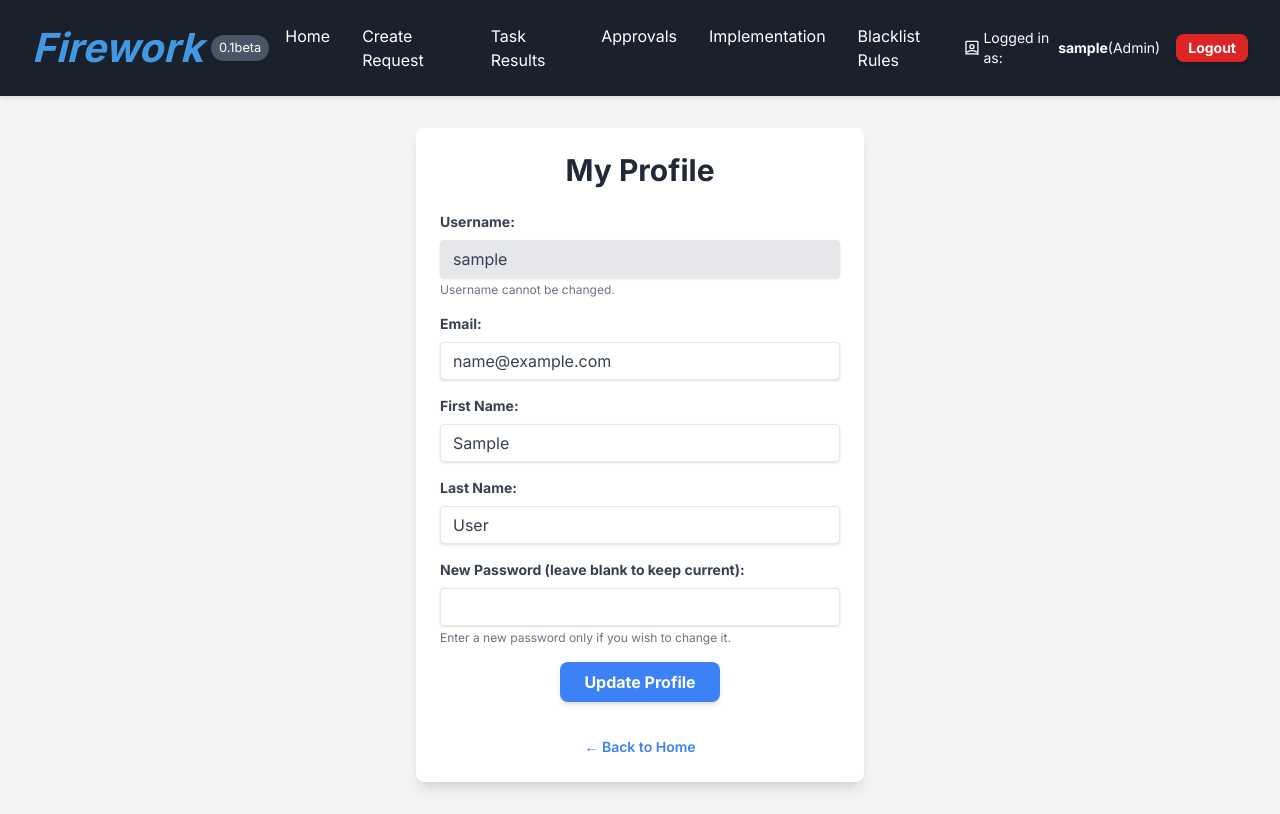
After one commit to pynetscript/firework, a Flask app: page /profile in a window 1280 px wide. The commit adds this page. Run offline with Flask 3, Linux system fonts and the light colour scheme; a user stored in the database is signed in; tables that the repository leaves empty hold one stand-in row (values such as "Sample post"); some libraries are stand-ins or nearby versions.

Commit message:
Base + Palo Alto + Login worksgit add .!

```diff
--- a/app/routes.py
+++ b/app/routes.py
@@ -1,12 +1,12 @@
-from flask import Blueprint, render_template, request, jsonify, redirect, url_for, flash
-from app.models import FirewallRule, BlacklistRule, db, User # Import User model
+from flask import Blueprint, render_template, request, jsonify, redirect, url_for, flash, abort
+from app.models import FirewallRule, BlacklistRule, db, User
 import ipaddress
 import json
 import logging
 from datetime import datetime
-from flask_login import login_required, current_user # Import current_user
+from flask_login import login_required, current_user
 from app.services.network_automation import NetworkAutomationService
-from app.decorators import roles_required, no_self_approval # Import custom decorators
+from app.decorators import roles_required, no_self_approval
 
 
 routes = Blueprint('routes', __name__)
@@ -17,6 +17,8 @@ app_logger = logging.getLogger(__name__)
 
 @routes.route('/')
 def home():
+    # If not authenticated, Flask-Login will redirect to auth.login due to login_manager.login_view setting.
+    # We explicitly redirect here to ensure a clean redirect from the root URL.
     if not current_user.is_authenticated:
         return redirect(url_for('auth.login'))
     # Redirect authenticated users to a default dashboard page
@@ -24,14 +26,14 @@ def home():
 
 
 @routes.route('/request-form')
-@login_required
+@login_required # Ensures user is logged in
 @roles_required('superadmin', 'admin', 'requester') # Only these roles can create requests
 def request_form():
     return render_template('request_form.html')
 
 
 @routes.route('/task-results')
-@login_required
+@login_required # Ensures user is logged in
 @roles_required('superadmin', 'admin', 'implementer', 'approver', 'requester') # All roles can see task results, but content varies
 def task_results():
     if current_user.role == 'requester':
@@ -48,7 +50,39 @@ def task_results():
             rule.firewalls_involved = []
     return render_template('task_results.html', rules=rules)
 
-# --- Helper Validation Functions (unchanged) ---
+
+# --- User Profile Page ---
+@routes.route('/profile', methods=['GET', 'POST'])
+@login_required # Ensures user is logged in
+def profile():
+    user = current_user # The current_user object is already loaded by Flask-Login
+
+    if request.method == 'POST':
+        # Update user details
+        user.username = request.form.get('username', user.username) # Username from form, fallback to current
+        user.email = request.form.get('email', user.email) # Email from form, fallback to current
+        user.first_name = request.form.get('first_name')
+        user.last_name = request.form.get('last_name')
+
+        new_password = request.form.get('password')
+        if new_password:
+            user.set_password(new_password)
+            flash('Password updated successfully!', 'success')
+            app_logger.info(f"User {user.username} (ID: {user.id}) updated their password.")
+
+        try:
+            db.session.commit()
+            flash('Profile updated successfully!', 'success')
+            app_logger.info(f"User {user.username} (ID: {user.id}) updated their profile details.")
+            return redirect(url_for('routes.profile'))
+        except Exception as e:
+            db.session.rollback()
+            flash(f'Error updating profile: {e}', 'error')
+            app_logger.error(f"Error updating profile for user {user.username} (ID: {user.id}): {e}", exc_info=True)
+
+    return render_template('profile.html', user=user)
+
+# --- Helper Validation Functions (unchanged, not directly exposed as routes) ---
 def validate_ip_address(ip_str, field_name):
     """Validates if a string is a valid IPv4 address or network."""
     if not ip_str:
@@ -112,7 +146,7 @@ def validate_port(port_value):
             return False, f"Invalid port format: '{port_value}'. Must be an integer, 'start-end', or 'any'."
 
 
-# --- Blacklist Logic (unchanged for now, will apply roles later) ---
+# --- Blacklist Logic (unchanged) ---
 def check_blacklist(source_ip, destination_ip, protocol, destination_port):
     """
     Checks if a given request matches any active blacklist rules.
@@ -188,8 +222,8 @@ def check_blacklist(source_ip, destination_ip, protocol, destination_port):
     return False, None
 
 @routes.route('/api/request', methods=['POST'])
-@login_required # Ensure user is logged in to make a request
-@roles_required('superadmin', 'admin', 'requester') # Only these roles can make a request
+@login_required
+@roles_required('superadmin', 'admin', 'requester')
 def create_request():
     data = request.form
 
@@ -200,7 +234,6 @@ def create_request():
 
     errors = []
 
-    # 1.1 Pre-check: Input field validation
     is_valid, error_msg = validate_ip_address(source_ip, "Source IP")
     if not is_valid: errors.append(error_msg)
     is_valid, error_msg = validate_ip_address(destination_ip, "Destination IP")
@@ -214,7 +247,6 @@ def create_request():
         app_logger.warning(f"Request validation failed: {errors}")
         return jsonify({"status": "error", "message": "Validation failed", "errors": errors}), 400
 
-    # 2.2 Pre-check: Run requested rule against blacklist db
     is_blacklisted, rule_name = check_blacklist(source_ip, destination_ip, protocol, dest_port)
     if is_blacklisted:
         app_logger.warning(f"Request from {source_ip} to {destination_ip}:{dest_port}/{protocol} denied by blacklist rule: '{rule_name}' for user {current_user.username}.")
@@ -223,13 +255,11 @@ def create_request():
         app_logger.info(f"Request from {source_ip} to {destination_ip}:{dest_port}/{protocol} passed blacklist check for user {current_user.username}.")
 
 
-    # --- Pre-check 2.3 & 2.4: Network Path & Firewall Identification using service ---
     firewalls_in_path = []
-    initial_rule_status = "Pending" # Default status before pathfinding
-    initial_approval_status = "Pending" # Default approval status
+    initial_rule_status = "Pending"
+    initial_approval_status = "Pending"
 
     try:
-        # 1. Call Ansible collector playbook and DB builder via service
         collection_result = network_automation_service.run_collector()
         if collection_result["status"] == "error":
             raise RuntimeError(collection_result["message"])
@@ -239,28 +269,25 @@ def create_request():
             raise RuntimeError(db_build_result["message"])
 
 
-        # 2. Run Pathfinder script and capture JSON output via service
         firewalls_in_path = network_automation_service.find_path_and_firewalls(source_ip, destination_ip)
 
         if firewalls_in_path:
-            # --- NEW: Check if policy already exists on identified firewalls ---
             policy_already_exists = network_automation_service.check_policy_existence(
                 source_ip, destination_ip, protocol, dest_port, firewalls_in_path
             )
             if policy_already_exists:
                 app_logger.info(f"Existing policy found for {source_ip} to {destination_ip}:{dest_port}/{protocol}. Request marked as already implemented.")
                 return jsonify({"status": "info", "message": "Requested access is already implemented on one or more firewalls in the path."}), 200
-            # --- END NEW CHECK ---
 
-            initial_rule_status = "Pending Approval" # Firewalls found, needs human approval
+            initial_rule_status = "Pending Approval"
             initial_approval_status = "Pending"
             app_logger.info(f"Path found for {source_ip} to {destination_ip}. Firewalls involved: {firewalls_in_path}. Request set to 'Pending Approval'.")
         else:
-            initial_rule_status = "No Firewall Involved" # No firewalls, might not need approval or different workflow
-            initial_approval_status = "N/A" # Not applicable for approval
+            initial_rule_status = "No Firewall Involved"
+            initial_approval_status = "N/A"
             app_logger.info(f"No firewalls found in path for {source_ip} to {destination_ip}. Request set to 'No Firewall Involved'.")
 
-    except RuntimeError as e: # Catch RuntimeError raised by the service
+    except RuntimeError as e:
         app_logger.error(f"Network automation service failed during pre-check for {source_ip} to {destination_ip}: {e}")
         initial_rule_status = "Pathfinding Failed"
         initial_approval_status = "Failed"
@@ -275,7 +302,6 @@ def create_request():
         return jsonify({"status": "error", "message": "Pre-check failed", "errors": errors, "path_status": initial_rule_status}), 500
 
 
-    # If validation and blacklist checks pass, proceed to create the rule
     try:
         rule = FirewallRule(
             source_ip=source_ip,
@@ -285,7 +311,7 @@ def create_request():
             status=initial_rule_status,
             approval_status=initial_approval_status,
             firewalls_involved=firewalls_in_path,
-            requester_id=current_user.id # Set the requester ID
+            requester_id=current_user.id
         )
         db.session.add(rule)
         db.session.commit()
@@ -300,22 +326,21 @@ def create_request():
 # --- Blacklist Management Routes ---
 
 @routes.route('/admin/blacklist', methods=['GET'])
-@login_required
-@roles_required('superadmin', 'admin', 'implementer') # Admins/Superadmins can manage, Implementers can view
+@login_required # Ensures user is logged in
+@roles_required('superadmin', 'admin', 'implementer')
 def blacklist_rules_list():
     """Displays a list of all blacklist rules."""
     return render_template('blacklist_rules_list.html')
 
 @routes.route('/admin/blacklist/add', methods=['GET', 'POST'])
-@login_required
-@roles_required('superadmin', 'admin') # Only superadmin and admin can add blacklist rules
+@login_required # Ensures user is logged in
+@roles_required('superadmin', 'admin')
 def add_blacklist_rule():
     """Displays the form to add a new blacklist rule and handles its submission."""
     if request.method == 'POST':
         data = request.form
         try:
             sequence = int(data['sequence'])
-            # Check for existing sequence
             if BlacklistRule.query.filter_by(sequence=sequence).first():
                 flash(f"Rule with sequence {sequence} already exists. Please choose a different sequence.", 'error')
                 app_logger.warning(f"Attempted by {current_user.username} to add blacklist rule with duplicate sequence: {sequence}")
@@ -350,8 +375,8 @@ def add_blacklist_rule():
     return render_template('add_blacklist_form.html')
 
 @routes.route('/admin/blacklist/<int:rule_id>', methods=['GET'])
-@login_required
-@roles_required('superadmin', 'admin', 'implementer') # Admins/Superadmins/Implementers can view
+@login_required # Ensures user is logged in
+@roles_required('superadmin', 'admin', 'implementer')
 def blacklist_rule_detail(rule_id):
     """Displays the details of a specific blacklist rule."""
     rule = BlacklistRule.query.get_or_404(rule_id)
@@ -360,8 +385,8 @@ def blacklist_rule_detail(rule_id):
 
 # --- API Endpoints for Blacklist Rules (for AJAX calls) ---
 @routes.route('/api/blacklist_rules', methods=['GET'])
-@login_required
-@roles_required('superadmin', 'admin', 'implementer') # All who can view the list can fetch data
+@login_required # Ensures user is logged in
+@roles_required('superadmin', 'admin', 'implementer')
 def get_blacklist_rules_api():
     """API endpoint to get all blacklist rules."""
     rules = BlacklistRule.query.order_by(BlacklistRule.sequence).all()
@@ -384,8 +409,8 @@ def get_blacklist_rules_api():
     return jsonify(rules_data), 200
 
 @routes.route('/api/blacklist_rules/<int:rule_id>', methods=['DELETE'])
-@login_required
-@roles_required('superadmin', 'admin') # Only superadmin and admin can delete blacklist rules
+@login_required # Ensures user is logged in
+@roles_required('superadmin', 'admin')
 def delete_blacklist_rule_api(rule_id):
     """API endpoint to delete a single blacklist rule."""
     rule = BlacklistRule.query.get(rule_id)
@@ -403,8 +428,8 @@ def delete_blacklist_rule_api(rule_id):
     return jsonify({"status": "error", "message": f"Rule ID {rule_id} not found."}), 404
 
 @routes.route('/api/blacklist_rules', methods=['DELETE'])
-@login_required
-@roles_required('superadmin', 'admin') # Only superadmin and admin can delete multiple blacklist rules
+@login_required # Ensures user is logged in
+@roles_required('superadmin', 'admin')
 def delete_multiple_blacklist_rules_api():
     """API endpoint to delete multiple blacklist rules."""
     data = request.get_json()
@@ -432,27 +457,29 @@ def delete_multiple_blacklist_rules_api():
 # --- Routes for Approval Workflow ---
 
 @routes.route('/approvals')
-@login_required
-@roles_required('superadmin', 'admin', 'approver') # Superadmin, Admin, Approver can see approvals
+@login_required # Ensures user is logged in
+@roles_required('superadmin', 'admin', 'approver')
 def approvals_list():
     """Displays a list of requests pending approval."""
     pending_rules = FirewallRule.query.filter_by(status='Pending Approval', approval_status='Pending').all()
     app_logger.info(f"User {current_user.username} viewing list of pending approvals.")
+    for rule in pending_rules:
+        if rule.firewalls_involved is None:
+            rule.firewalls_involved = []
     return render_template('approvals_list.html', rules=pending_rules)
 
 @routes.route('/approvals/<int:rule_id>', methods=['GET', 'POST'])
-@login_required
-@roles_required('superadmin', 'admin', 'approver') # Superadmin, Admin, Approver can approve/deny
+@login_required # Ensures user is logged in
+@roles_required('superadmin', 'admin', 'approver')
 @no_self_approval # Prevent approver from approving their own requests
 def approve_deny_request(rule_id):
     """Allows an approver to view details and approve/deny a specific request."""
     rule = FirewallRule.query.get_or_404(rule_id)
 
     if request.method == 'POST':
-        action = request.form.get('action') # 'approve' or 'deny'
+        action = request.form.get('action')
         approver_comment = request.form.get('approver_comment')
 
-        # Approver ID is now current_user.id
         current_approver_id = current_user.id
 
         if action == 'approve':
@@ -487,8 +514,8 @@ def approve_deny_request(rule_id):
 # --- Routes for Implementer Workflow ---
 
 @routes.route('/implementation')
-@login_required
-@roles_required('superadmin', 'admin', 'implementer') # Superadmin, Admin, Implementer can see implementation list
+@login_required # Ensures user is logged in
+@roles_required('superadmin', 'admin', 'implementer')
 def implementation_list():
     """Displays a list of rules ready for implementation (approved and pending implementation)."""
     ready_for_implementation_rules = FirewallRule.query.filter_by(status='Approved - Pending Implementation', approval_status='Approved').all()
@@ -499,8 +526,8 @@ def implementation_list():
     return render_template('implementation_list.html', rules=ready_for_implementation_rules)
 
 @routes.route('/implementation/<int:rule_id>', methods=['GET', 'POST'])
-@login_required
-@roles_required('superadmin', 'admin', 'implementer') # Superadmin, Admin, Implementer can trigger implementation
+@login_required # Ensures user is logged in
+@roles_required('superadmin', 'admin', 'implementer')
 def implement_rule(rule_id):
     """Allows an implementer to view details and provision/decline a specific rule."""
     rule = FirewallRule.query.get_or_404(rule_id)
@@ -508,17 +535,16 @@ def implement_rule(rule_id):
     if request.method == 'POST':
         action = request.form.get('action')
         implementer_comment = request.form.get('implementer_comment')
-        current_implementer_id = current_user.id # Use current_user.id for implementer
+        current_implementer_id = current_user.id
 
         if action == 'provision':
             app_logger.info(f"Implementer {current_user.username} triggered provisioning for rule ID {rule_id}.")
             return provision_request(rule_id)
         elif action == 'decline_implementation':
             rule.status = "Declined by Implementer"
-            # Append implementer comment to existing comments
             existing_comments = rule.approver_comment if rule.approver_comment else ""
             rule.approver_comment = f"{existing_comments}\nImplementer ({current_user.username}) Comment: {implementer_comment}"
-            rule.approver_id = current_implementer_id # This should ideally be a separate implementer_id column
+            rule.approver_id = current_implementer_id
             db.session.commit()
             flash('Implementation declined.', 'info')
             app_logger.info(f"Implementer {current_user.username} declined implementation for rule ID {rule_id}.")
@@ -535,8 +561,8 @@ def implement_rule(rule_id):
 
 
 @routes.route('/provision/<int:rule_id>', methods=['POST'])
-@login_required
-@roles_required('superadmin', 'admin', 'implementer') # Only these roles can provision
+@login_required # Ensures user is logged in
+@roles_required('superadmin', 'admin', 'implementer')
 def provision_request(rule_id):
     """
     Triggers the Ansible provisioning playbook for an approved firewall rule.
--- a/app/templates/base.html
+++ b/app/templates/base.html
@@ -87,16 +87,12 @@
     <header>
         <div class="header-left">
             <h1><i>Firework</i></h1>
-            <span class="version">beta</span>
+            <span class="version">0.1beta</span>
         </div>
 
         <nav>
             {%- if current_user.is_authenticated -%}
                 <a href="{{ url_for('routes.home') }}">Home</a>
-
-		{%- if current_user.has_role('superadmin') -%}
-		    <a href="{{ url_for('admin.add_user') }}">Add User</a>
-		{%- endif -%}
 
                 {%- if current_user.has_role('superadmin', 'admin', 'requester') -%}
                     <a href="{{ url_for('routes.request_form') }}">Create Request</a>
@@ -117,14 +113,23 @@
                 {%- if current_user.has_role('superadmin', 'admin', 'implementer') -%}
                     <a href="{{ url_for('routes.blacklist_rules_list') }}">Blacklist Rules</a>
                 {%- endif -%}
+
+                {# Removed "Add User" link from here. It's now only accessible from the "Users" page #}
+
+                {# New: Users list link for Superadmin #}
+                {%- if current_user.has_role('superadmin') -%}
+                    <a href="{{ url_for('admin.users_list') }}">Users</a>
+                {%- endif -%}
             {%- endif -%}
         </nav>
 
         <div class="header-right flex items-center space-x-4">
             {%- if current_user.is_authenticated -%}
-                <div class="text-white text-sm">
-                    Logged in as: <span class="font-bold">{{ current_user.username }}</span> ({{ current_user.role | capitalize }})
-                </div>
+                {# Make the user info section a clickable link to profile page #}
+                <a href="{{ url_for('routes.profile') }}" class="flex items-center text-white text-sm hover:text-blue-200 transition duration-300 ease-in-out">
+                    <svg class="w-5 h-5 mr-1" fill="none" stroke="currentColor" viewBox="0 0 24 24" xmlns="http://www.w3.org/2000/svg"><path stroke-linecap="round" stroke-linejoin="round" stroke-width="2" d="M5.121 17.804A13.937 13.937 0 0112 16c2.5 0 4.847.655 6.879 1.804M15 10a3 3 0 11-6 0 3 3 0 016 0zm6 12V3a1 1 0 00-1-1H4a1 1 0 00-1 1v18h18z"></path></svg>
+                    Logged in as: <span class="font-bold ml-1">{{ current_user.username }}</span> ({{ current_user.role | capitalize }})
+                </a>
                 <a href="{{ url_for('auth.logout') }}" class="bg-red-600 hover:bg-red-700 text-white font-bold py-1 px-3 rounded-lg shadow-md transition duration-300 ease-in-out transform hover:scale-105 text-sm">
                     Logout
                 </a>
--- /dev/null
+++ b/app/templates/profile.html
@@ -0,0 +1,53 @@
+{% extends "base.html" %}
+
+{% block content %}
+<div class="container mx-auto p-6 bg-white rounded-lg shadow-lg my-8 max-w-md">
+    <h2 class="text-3xl font-bold text-gray-800 mb-6 text-center">My Profile</h2>
+
+    <form method="POST" action="{{ url_for('routes.profile') }}" class="space-y-4">
+        <div>
+            <label for="username" class="block text-gray-700 text-sm font-bold mb-2">Username:</label>
+            <input type="text" id="username" name="username" required readonly {# Username often shouldn't be editable directly by user #}
+                   class="shadow appearance-none border rounded w-full py-2 px-3 text-gray-700 leading-tight focus:outline-none focus:shadow-outline bg-gray-200 cursor-not-allowed"
+                   value="{{ user.username }}">
+            <p class="text-xs text-gray-500 mt-1">Username cannot be changed.</p>
+        </div>
+
+        <div>
+            <label for="email" class="block text-gray-700 text-sm font-bold mb-2">Email:</label>
+            <input type="email" id="email" name="email" required
+                   class="shadow appearance-none border rounded w-full py-2 px-3 text-gray-700 leading-tight focus:outline-none focus:shadow-outline"
+                   value="{{ user.email }}">
+        </div>
+
+        <div>
+            <label for="first_name" class="block text-gray-700 text-sm font-bold mb-2">First Name:</label>
+            <input type="text" id="first_name" name="first_name"
+                   class="shadow appearance-none border rounded w-full py-2 px-3 text-gray-700 leading-tight focus:outline-none focus:shadow-outline"
+                   value="{{ user.first_name if user.first_name else '' }}">
+        </div>
+
+        <div>
+            <label for="last_name" class="block text-gray-700 text-sm font-bold mb-2">Last Name:</label>
+            <input type="text" id="last_name" name="last_name"
+                   class="shadow appearance-none border rounded w-full py-2 px-3 text-gray-700 leading-tight focus:outline-none focus:shadow-outline"
+                   value="{{ user.last_name if user.last_name else '' }}">
+        </div>
+
+        <div>
+            <label for="password" class="block text-gray-700 text-sm font-bold mb-2">New Password (leave blank to keep current):</label>
+            <input type="password" id="password" name="password"
+                   class="shadow appearance-none border rounded w-full py-2 px-3 text-gray-700 leading-tight focus:outline-none focus:shadow-outline">
+            <p class="text-xs text-gray-500 mt-1">Enter a new password only if you wish to change it.</p>
+        </div>
+
+        <div class="flex justify-center mt-6">
+            <button type="submit" class="bg-blue-500 hover:bg-blue-700 text-white font-bold py-2 px-6 rounded-lg shadow-md transition duration-300 ease-in-out transform hover:scale-105">Update Profile</button>
+        </div>
+    </form>
+
+    <div class="text-center mt-8">
+        <a href="{{ url_for('routes.home') }}" class="text-blue-500 hover:text-blue-700 text-sm font-semibold">← Back to Home</a>
+    </div>
+</div>
+{% endblock %}
```
Also changed, not shown: app/admin_routes.py (+139 -27 lines), app/models.py (+22 -29 lines), app/templates/user_edit.html (added, +59 -0 lines), app/templates/users_list.html (added, +133 -0 lines), migrations/versions/41ebaa6bb99f_initial_schema_for_firework_app.py (renamed from migrations/versions/bc4af0432ffc_initial_schema_for_firework_app.py, +5 -3 lines), 1 other file.
